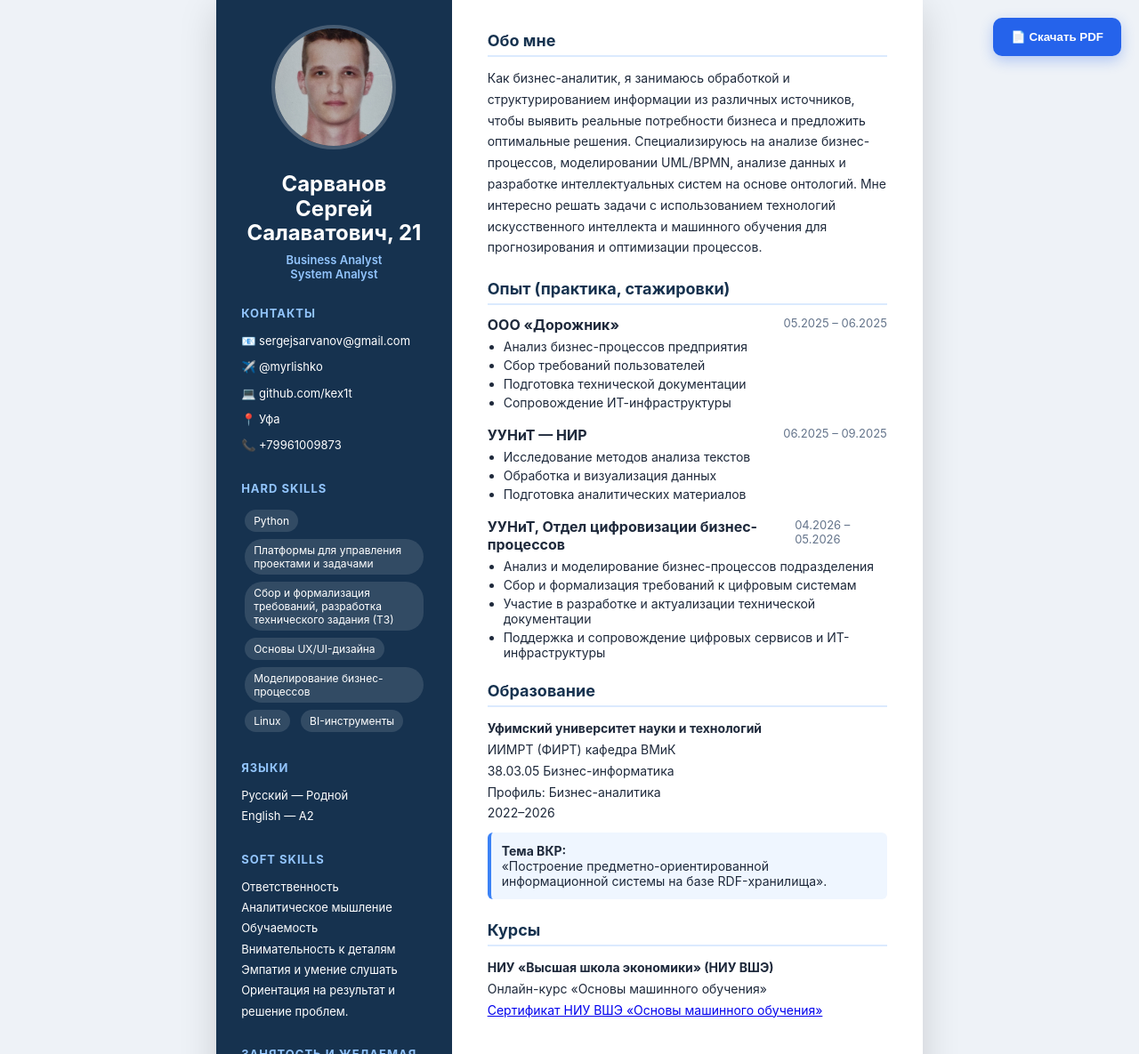
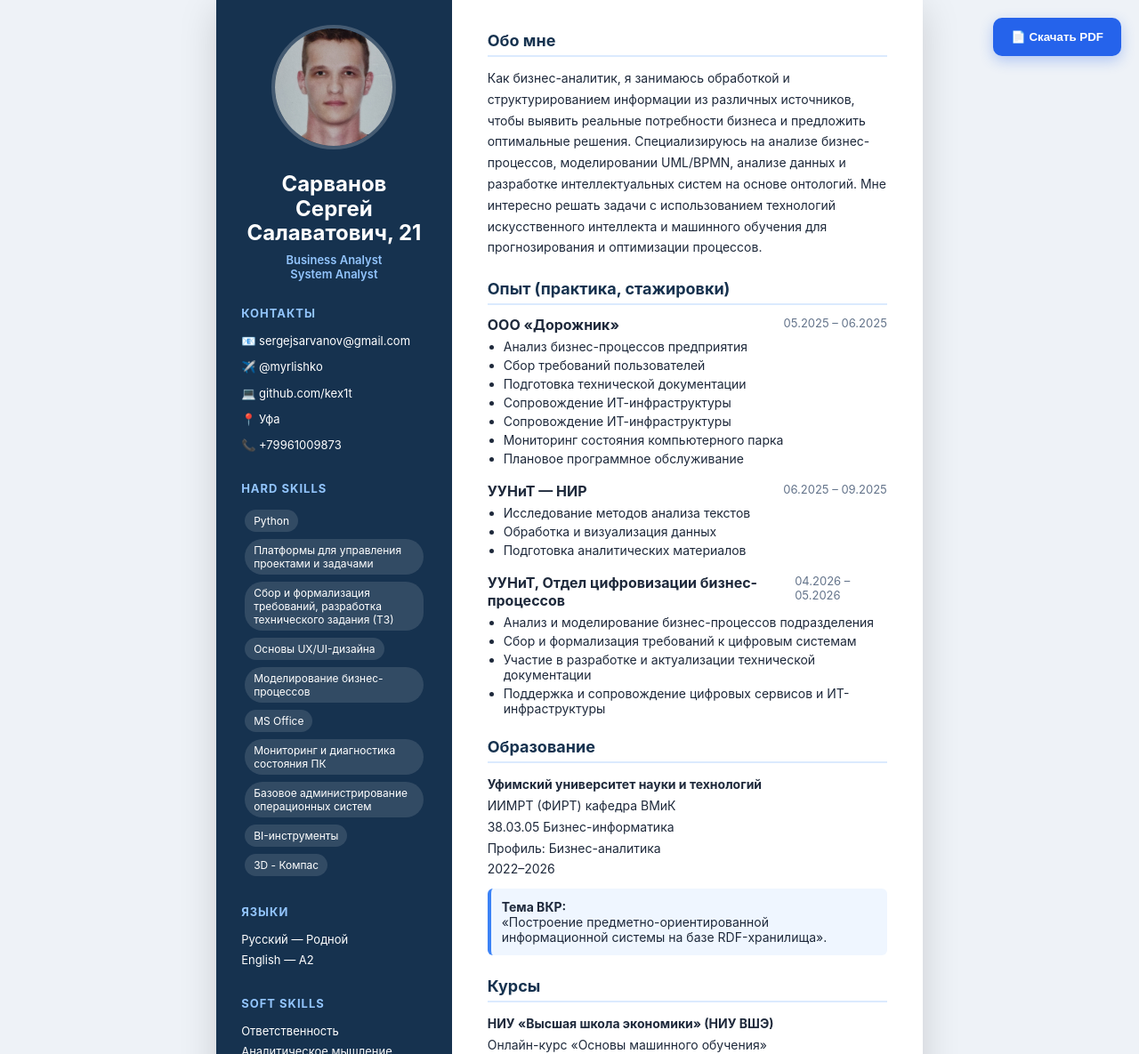
Before and after one commit to kex1t/kex1t.github.io, a plain HTML site: page index.html in a window 1280 px wide. Shown: the top 1185 px of the page at 89% size. Drawn offline with Linux system fonts and the light colour scheme.

Commit message:
Add files via upload

```diff
--- a/index.html
+++ b/index.html
@@ -263,11 +263,11 @@ System Analyst
 <span class="skill">Сбор и формализация требований, разработка технического задания (ТЗ)</span>
 <span class="skill">Основы UX/UI-дизайна</span>
 <span class="skill">Моделирование бизнес-процессов</span>
-
-
-<span class="skill">Linux</span>
+<span class="skill">MS Office</span>
+<span class="skill">Мониторинг и диагностика состояния ПК</span>
+<span class="skill">Базовое администрирование операционных систем</span>
 <span class="skill">BI-инструменты</span>
-
+<span class="skill">3D - Компас</span>
 </div>
 
 <div class="side-title">Языки</div>
@@ -334,6 +334,9 @@ English — A2
 <li>Сбор требований пользователей</li>
 <li>Подготовка технической документации</li>
 <li>Сопровождение ИТ-инфраструктуры</li>
+    <li>Сопровождение ИТ-инфраструктуры</li>
+    <li>Мониторинг состояния компьютерного парка</li>
+    <li>Плановое программное обслуживание</li>
 </ul>
 
 </div>
```
